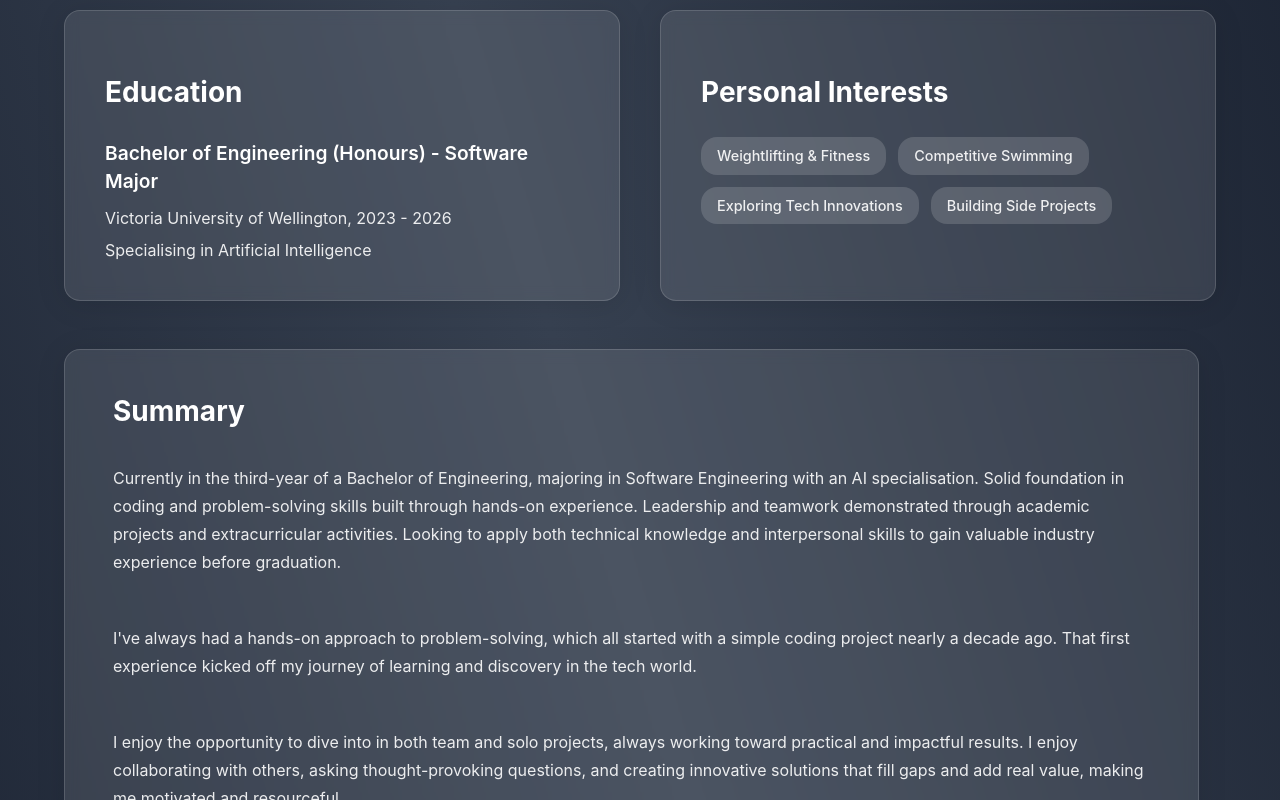
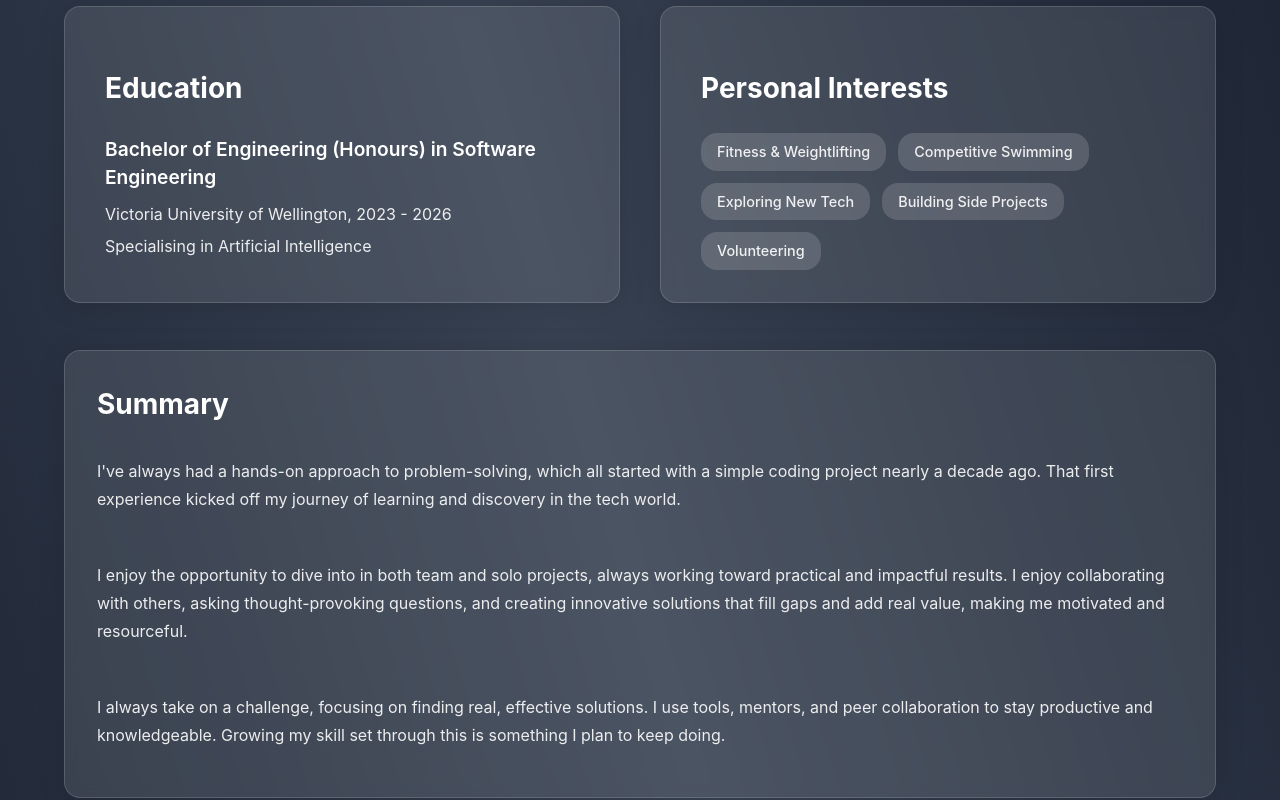
Before and after one commit to amaklakovv/portfolio, a React (Vite) app: page / in a window 1280 px wide. Shown: the part 1520-2320 px from the top of the page. Built offline with nearby package versions, Linux system fonts and the light colour scheme.

Commit message:
updates to containers

```diff
--- a/src/components/About.jsx
+++ b/src/components/About.jsx
@@ -18,10 +18,11 @@ const softSkills = [
 ];
 
 const personalInterests = [
-  'Weightlifting & Fitness',
+  'Fitness & Weightlifting',
   'Competitive Swimming',
-  'Exploring Tech Innovations',
-  'Building Side Projects'
+  'Exploring New Tech',
+  'Building Side Projects',
+  'Volunteering'
 ];
 
 function About() {
@@ -66,7 +67,7 @@ function About() {
           <GlassCard hoverIntensity={2}>
             <h3>Education</h3>
             <div className="education-entry">
-              <h4>Bachelor of Engineering (Honours) - Software Major</h4>
+              <h4>Bachelor of Engineering (Honours) in Software Engineering</h4>
               <p>Victoria University of Wellington, 2023 - 2026</p>
               <p>Specialising in Artificial Intelligence</p>
             </div>
@@ -80,19 +81,22 @@ function About() {
         </div>
 
         {/* Summary Card */}
-        <GlassCard hoverIntensity={3}>
+        <GlassCard hoverIntensity={3} className="summary-card">
           <h3>Summary</h3>
           <p>
-            Currently in the third-year of a Bachelor of Engineering, majoring in Software Engineering with an AI specialisation. Solid
-            foundation in coding and problem-solving skills built through hands-on experience. Leadership and teamwork
-            demonstrated through academic projects and extracurricular activities. Looking to apply both technical knowledge and
-            interpersonal skills to gain valuable industry experience before graduation.
+            I've always had a hands-on approach to problem-solving, which all started with a simple coding project nearly a decade ago.
+            That first experience kicked off my journey of learning and discovery in the tech world.
           </p>
+
           <p>
-            I've always had a hands-on approach to problem-solving, which all started with a simple coding project nearly a decade ago. That first experience kicked off my journey of learning and discovery in the tech world.
+            I enjoy the opportunity to dive into in both team and solo projects, always working toward practical and impactful results.
+            I enjoy collaborating with others, asking thought-provoking questions, and creating innovative solutions that fill gaps and add real value,
+            making me motivated and resourceful.
           </p>
+
           <p>
-            I enjoy the opportunity to dive into in both team and solo projects, always working toward practical and impactful results. I enjoy collaborating with others, asking thought-provoking questions, and creating innovative solutions that fill gaps and add real value, making me motivated and resourceful.
+            I always take on a challenge, focusing on finding real, effective solutions. I use tools, mentors, and peer collaboration to stay productive and knowledgeable.
+            Growing my skill set through this is something I plan to keep doing.
           </p>
         </GlassCard>
       </div>
--- a/src/components/App.css
+++ b/src/components/App.css
@@ -18,7 +18,7 @@ body {
 
 /* Offset for the fixed navbar when scrolling to a section */
 #home, #about, #projects, #contact {
-  scroll-margin-top: 120px; /* This is the value to adjust anchor padding */
+  scroll-margin-top: 60px; /* This is the value to adjust anchor padding */
 }
 
 
@@ -34,9 +34,10 @@ body {
 
 .section-wrapper h2 {
   font-size: 2.5rem;
-  margin-top: 4rem; /* Creates space above the title */
+  margin-top: 2rem; /* Creates space above the title */
   margin-bottom: 4rem; /* Creates space below the section title */
   color: white;
+  text-align: left; /* Ensure section titles are always left-aligned */
 }
 
 /* Section-Specific Card Sizing */
@@ -68,10 +69,8 @@ body {
   color: rgba(255, 255, 255, 0.8); /* Slightly dim the subtitle */
 }
 
-/* Wider, taller card for the about section's main text block */
-#about .section-wrapper > .glass-card {
-  max-width: 1200px; /* Consistent with the projects section width */
-  width: 90%;
+/* Specific styling for the summary card in the About section */
+.summary-card {
   padding: 2.5rem 3rem; /* Give the text some breathing room */
   text-align: left; /* Left-align text for better readability */
   display: flex;
@@ -79,13 +78,12 @@ body {
   gap: 1rem; /* Creates space between the paragraphs */
 }
 
-/* Style for the new "Summary" heading */
-#about .section-wrapper > .glass-card h3 {
+/* Style for the heading within the summary card */
+.summary-card h3 {
   font-size: 1.75rem;
   margin: 0; /* Let the parent's gap handle spacing */
   color: white;
 }
-
 #about p {
   line-height: 1.75; /* Improve readability of text blocks */
   color: rgba(255, 255, 255, 0.9); /* Make text slightly less stark */
@@ -154,6 +152,7 @@ body {
   color: rgba(255, 255, 255, 0.9);
   margin-top: 0;
   margin-bottom: 1rem; /* Keep space between title and list */
+  text-align: left;
 }
 
 .skills-list {
```
